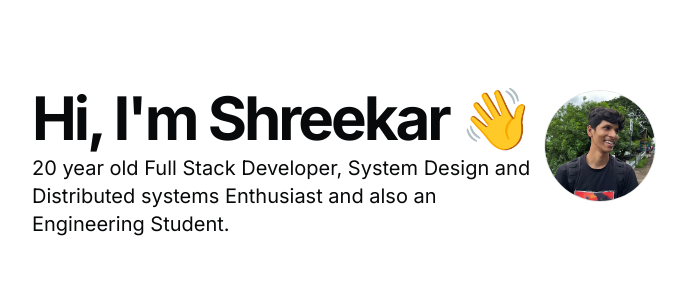
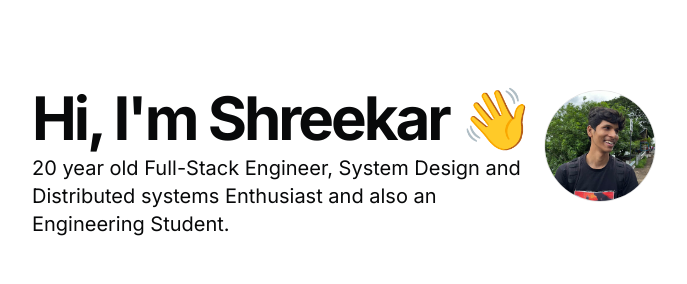
Before and after one commit to Shreekar11/Portfolio, a Next.js app: page / in a window 1280 px wide. Shown: the top 284 px of the page, without its empty margins (296-983 px from the left). Built offline with nearby package versions, Linux system fonts and the light colour scheme.

Commit message:
docs: update resume.tsx

```diff
--- a/src/data/resume.tsx
+++ b/src/data/resume.tsx
@@ -8,7 +8,7 @@ export const DATA = {
   location: "Pune, India",
   locationLink: "https://www.google.com/maps/place/pune",
   description:
-    "20 year old Full Stack Developer, System Design and Distributed systems Enthusiast and also an Engineering Student.",
+    "20 year old Full-Stack Engineer, System Design and Distributed systems Enthusiast and also an Engineering Student.",
   summary: `He is a pre-final year undergraduate at PICT, Pune. With expertise in **React.js**, **Next.js**, **Node.js**, **Tailwind CSS**, **PostgreSQL**, **MongoDB**, **Redis**, **Kafka**, **Kubernetes**, **Docker**, and **GCP/AWS**, he builds **scalable** and efficient applications. \n
   He's currently working at **Atlan** as a **Software Engineer Intern**. Atlan is a fast-growing **Series C** startup valued at **~$1B** and recently recognized as a Visionary in the 2025 **Gartner Magic Quadrant**. Atlan is a modern data workspace that enables seamless collaboration across data teams, analysts, and engineers. \n
   At Atlan, he builds solutions that enhance **customer experience** and operational efficiency. He contributed to **Microsoft Teams native app** that reduced onboarding friction by **90%**, turning a multi-step process into a seamless one-click setup. He also led key infrastructure migrations from **DynamoDB** to **PostgreSQL**, **optimizing deployment** consistency and reducing overhead. \n
```
